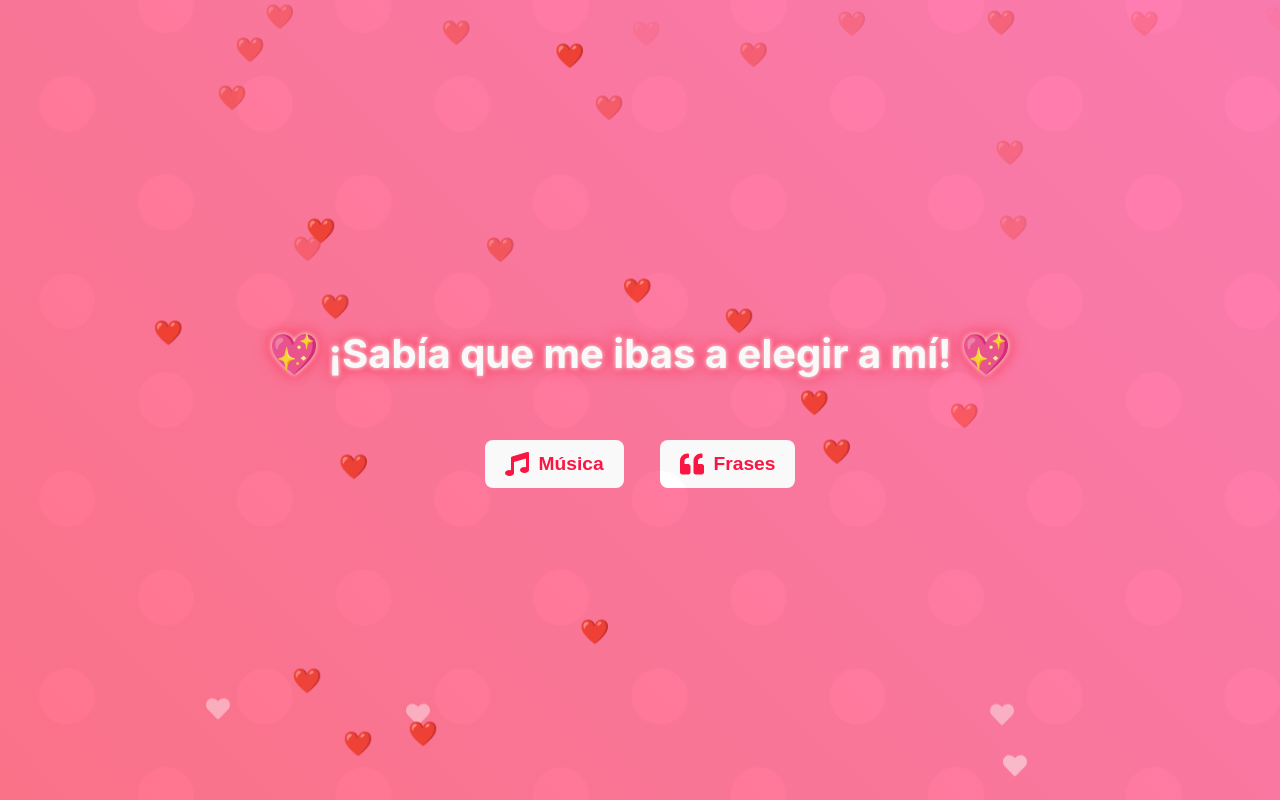
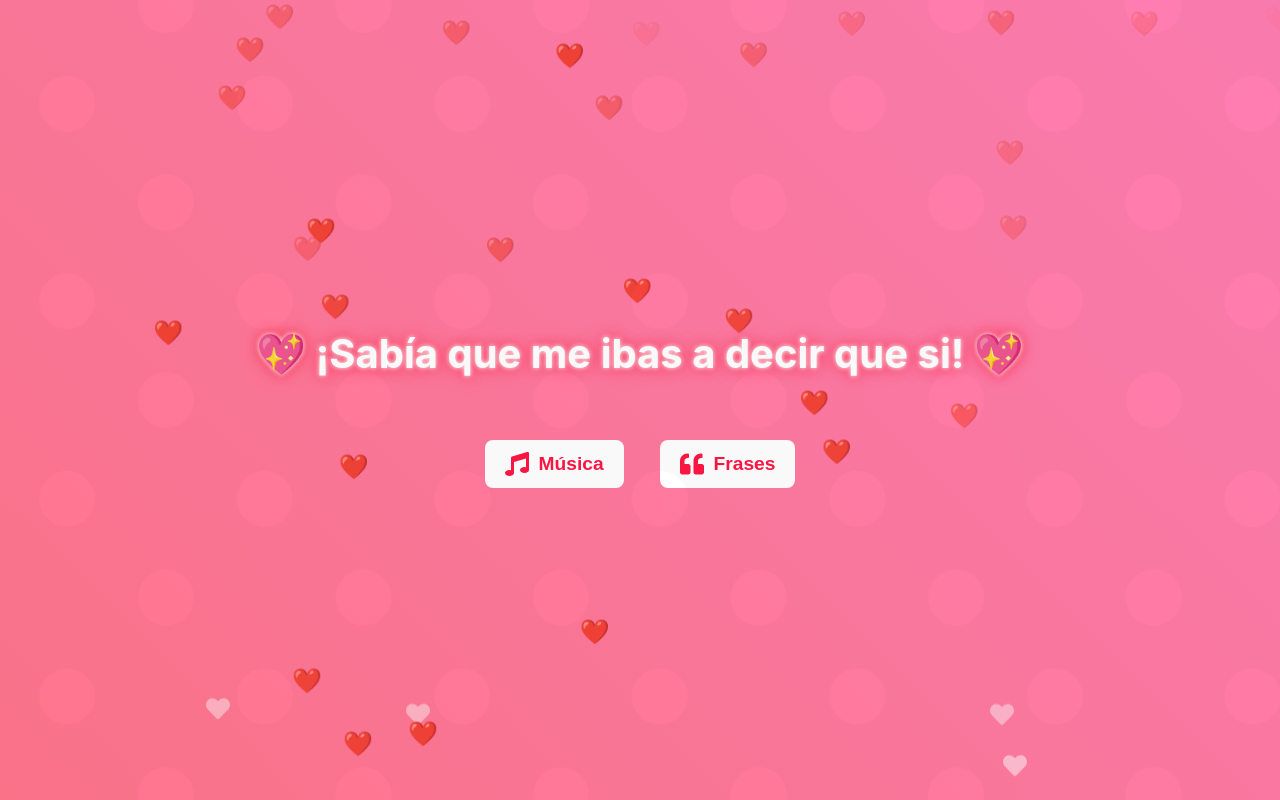
Before and after one commit to Frank92952/FEBRERO14, a React (Create React App) app: page / in a window 1280 px wide. Both pictures are taken after a click on the button "Sí". Built offline with nearby package versions, Linux system fonts and the light colour scheme.

Commit message:
Update MainScreen.jsx
Inicio arreglado mainscreen

```diff
--- a/src/components/MainScreen.jsx
+++ b/src/components/MainScreen.jsx
@@ -38,7 +38,7 @@ const MainScreen = () => {
         />
       ))}
 
-      <h1 className="main-title">💖 ¡Sabía que me ibas a elegir a mí! 💖</h1>
+      <h1 className="main-title">💖 ¡Sabía que me ibas a decir que si! 💖</h1>
 
       <div className="options-container">
         <button onClick={() => setSelectedOption("music")} className="option-button">
```
